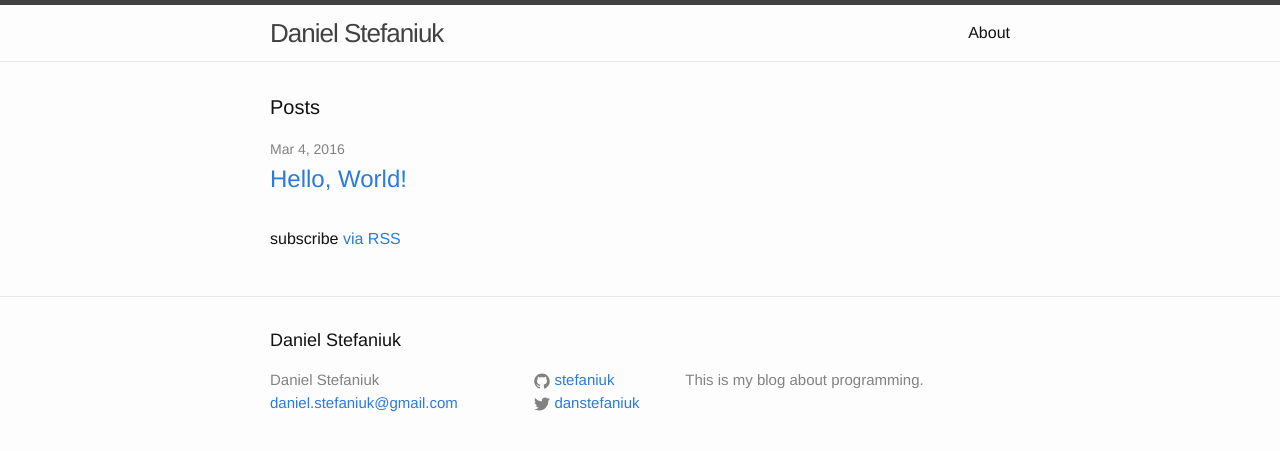
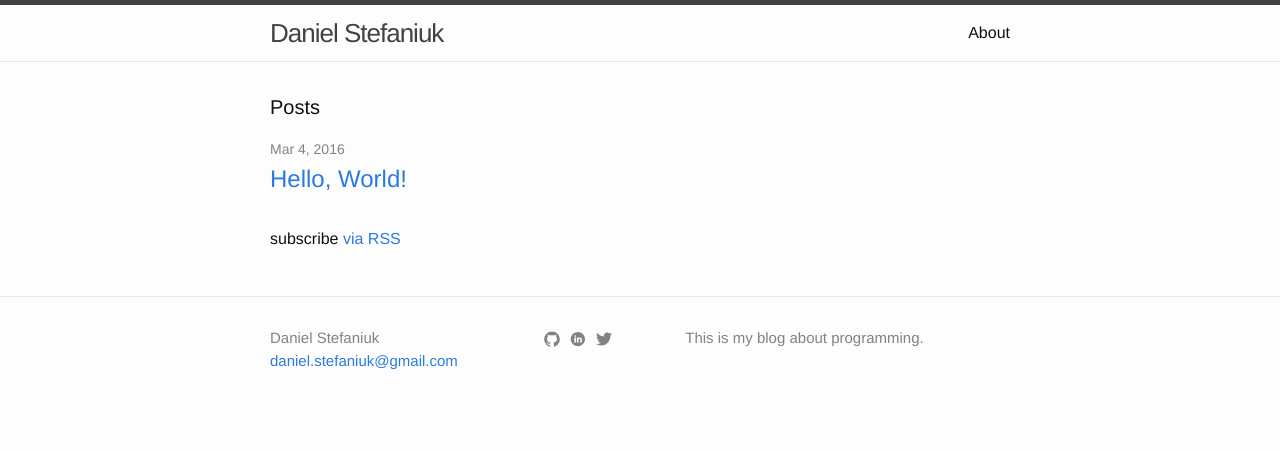
Before and after one commit to stefaniuk/dans-engineering-journal, a Jekyll site: the page built from index.html, in a window 1280 px wide. Shown: the top 451 px of the page. Built offline with Jekyll 4.4.1, drawn with Linux system fonts in a browser that asks for light colours.

Commit message:
Add LinkedIn social media link and tidy up icons

```diff
--- a/_config.yml
+++ b/_config.yml
@@ -7,6 +7,7 @@ description: >
 
 email: daniel.stefaniuk@gmail.com
 github_username: stefaniuk
+linkedin_username: dstefaniuk
 twitter_username: danstefaniuk
 
 markdown: kramdown
--- a/_includes/footer.html
+++ b/_includes/footer.html
@@ -1,8 +1,5 @@
 <footer class="site-footer">
-
   <div class="wrapper">
-
-    <h2 class="footer-heading">{{ site.title }}</h2>
 
     <div class="footer-col-wrapper">
       <div class="footer-col footer-col-1">
@@ -19,7 +16,11 @@
             {% include icon-github.html username=site.github_username %}
           </li>
           {% endif %}
-
+          {% if site.linkedin_username %}
+          <li>
+            {% include icon-linkedin.html username=site.linkedin_username %}
+          </li>
+          {% endif %}
           {% if site.twitter_username %}
           <li>
             {% include icon-twitter.html username=site.twitter_username %}
@@ -34,5 +35,4 @@
     </div>
 
   </div>
-
 </footer>
--- a/_includes/icon-github.html
+++ b/_includes/icon-github.html
@@ -1 +1 @@
-<a href="https://github.com/{{ include.username }}"><span class="icon icon--github">{% include icon-github.svg %}</span><span class="username">{{ include.username }}</span></a>
+<a href="https://github.com/{{ include.username }}"><span class="icon icon--github">{% include icon-github.svg %}</span></a>
--- /dev/null
+++ b/_includes/icon-linkedin.html
@@ -0,0 +1 @@
+<a href="https://uk.linkedin.com/in/{{ include.username }}"><span class="icon icon--linkedin">{% include icon-linkedin.svg %}</span></a>
--- a/_includes/icon-twitter.html
+++ b/_includes/icon-twitter.html
@@ -1 +1 @@
-<a href="https://twitter.com/{{ include.username }}"><span class="icon icon--twitter">{% include icon-twitter.svg %}</span><span class="username">{{ include.username }}</span></a>
+<a href="https://twitter.com/{{ include.username }}"><span class="icon icon--twitter">{% include icon-twitter.svg %}</span></a>
--- a/_sass/_layout.scss
+++ b/_sass/_layout.scss
@@ -111,6 +111,10 @@
 .social-media-list {
     list-style: none;
     margin-left: 0;
+}
+.social-media-list li {
+    float: left;
+    margin-left: 10px;
 }
 
 .footer-col-wrapper {
```
Also changed, not shown: _includes/icon-linkedin.svg (added).
